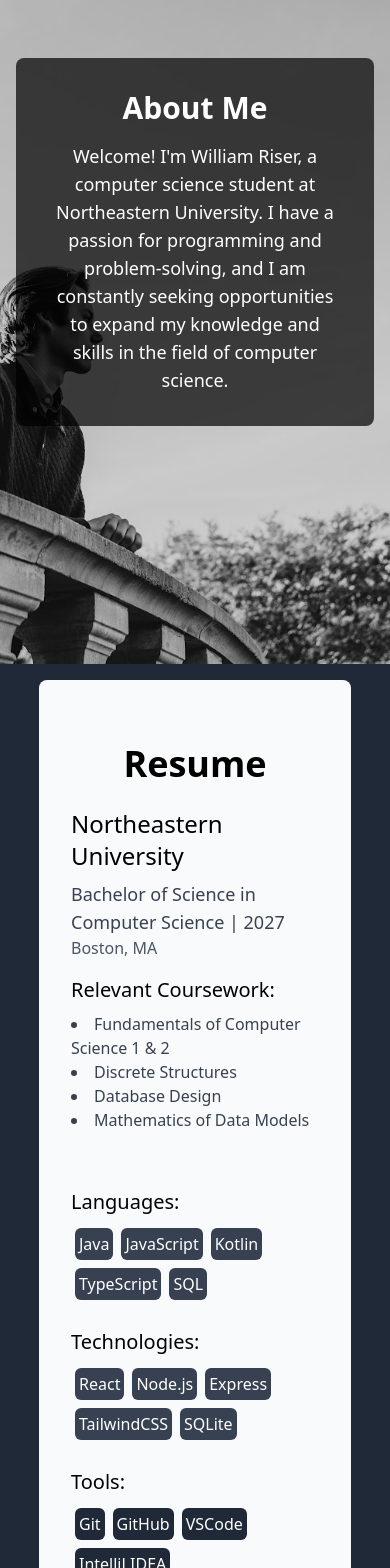
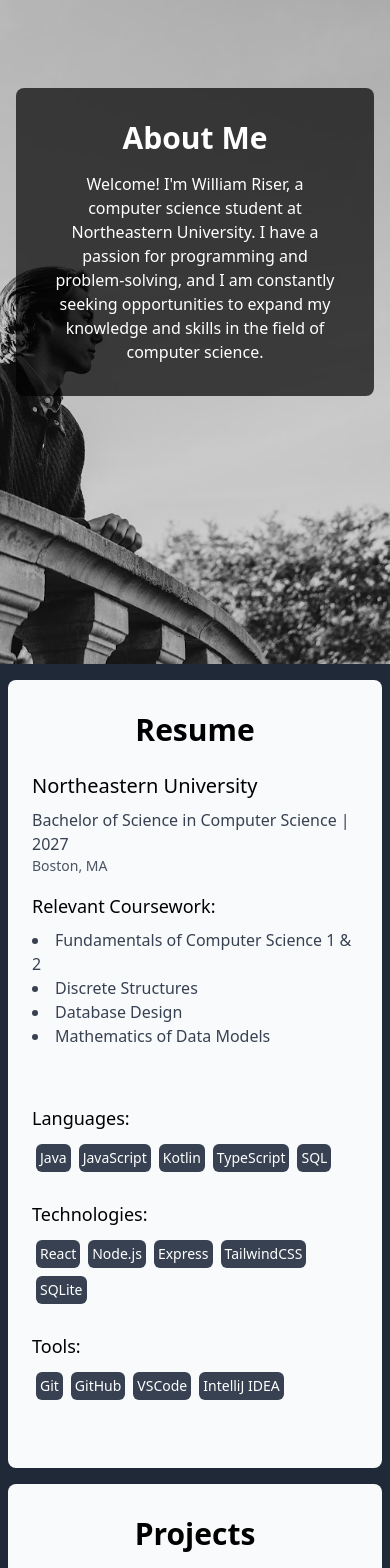
Before and after one commit to william-riser/personal-portfolio, a React (Vite) app: page / in a window 390 px wide. Shown: the part 180-1748 px from the top of the page. Built offline with nearby package versions, Linux system fonts and the light colour scheme.

Commit message:
Fix mobile compatibility

```diff
--- a/src/components/Bio.tsx
+++ b/src/components/Bio.tsx
@@ -5,14 +5,15 @@
   return (
       <section
           id="home"
-      className="bg-cover bg-fixed bg-center h-screen flex items-center"
+          className="bg-cover bg-fixed bg-center h-screen"
           style={{ backgroundImage: `url(${banner})` }}
       >
-      <div className="container mx-auto px-4 flex flex-row-reverse">
-        {/* Reverse order using flex-row-reverse */}
-        <div className="bg-black bg-opacity-70 p-8 text-white rounded-lg flex flex-col items-center text-center  sm:w-full md:w-3/4 lg:w-2/3 xl:w-1/2">
-          <h1 className="text-3xl font-bold mb-4">About Me</h1>
-          <p className="text-lg">
+        <div className="container mx-auto px-4 h-full flex items-center justify-end">
+          {/* Center content using flex */}
+          <div className="bg-black bg-opacity-70 p-8 text-white rounded-lg max-w-md w-full text-center">
+            {/* Adjust max-width and width for responsiveness */}
+            <h1 className="text-3xl md:text-4xl font-bold mb-4">About Me</h1>
+            <p className="text-base md:text-lg">
               Welcome! I'm William Riser, a computer science student at
               Northeastern University. I have a passion for programming and
               problem-solving, and I am constantly seeking opportunities to expand
--- a/src/components/Header.tsx
+++ b/src/components/Header.tsx
@@ -8,18 +8,24 @@
 const Header: React.FC<HeaderProps> = ({ sections }) => {
   const [isOpen, setIsOpen] = useState(false);
 
+  const toggleMenu = () => {
+    setIsOpen(!isOpen); // Toggle isOpen state
+  };
+
+  const closeMenu = () => {
+    setIsOpen(false); // Close the menu
+  };
+
   return (
-    <header
-      className={`z-10 fixed top-0 left-0 w-full py-4 transition-all duration-300 bg-gray-800 opacity-90`}
-    >
+      <header className={`z-10 fixed top-0 left-0 w-full py-4 transition-all duration-300 bg-gray-800 opacity-90`}>
         <div className="container mx-auto flex items-center justify-between">
           {/* Logo or Title */}
           <h1 className="text-3xl font-bold text-white">William Riser</h1>
 
           {/* Hamburger Button */}
           <button
-          className="md:hidden focus:outline-none  p-2"
-          onClick={() => setIsOpen(!isOpen)}
+              className="md:hidden focus:outline-none p-2"
+              onClick={toggleMenu} // Toggle isOpen state
           >
             <svg
                 xmlns="http://www.w3.org/2000/svg"
@@ -28,12 +34,7 @@
                 viewBox="0 0 24 24"
                 stroke="currentColor"
             >
-            <path
-              strokeLinecap="round"
-              strokeLinejoin="round"
-              strokeWidth={2}
-              d="M4 6h16M4 12h16M4 18h16"
-            />
+              <path strokeLinecap="round" strokeLinejoin="round" strokeWidth={2} d="M4 6h16M4 12h16M4 18h16" />
             </svg>
           </button>
 
@@ -48,7 +49,10 @@
                   <li
                       key={index}
                       className="py-2 md:py-0 hover:bg-gray-700 rounded-md md:px-2"
-                onClick={() => setIsOpen(false)} // Close menu on any link click
+                      onClick={(event) => {
+                        event.preventDefault();
+                        closeMenu();
+                      }}
                   >
                     <Link
                         to={section.toLowerCase()}
@@ -58,6 +62,7 @@
                         spy={true}
                         activeClass="active"
                         className="block" // Add block for full-width on mobile
+                        onClick={closeMenu} // Close menu on link click
                     >
                       {section}
                     </Link>
--- a/src/components/Projects.tsx
+++ b/src/components/Projects.tsx
@@ -24,7 +24,7 @@
       description:
           "This is my personal website to display my projects and resume. It is built using React and Tailwind CSS.",
       tech: ["React", "Tailwind"],
-      github: "https://github.com/william-riser/personal-websiteV2",
+      github: "https://github.com/william-riser/personal-portfolio",
     },
   ];
 
@@ -33,26 +33,23 @@
         <div
             id="projects"
             ref={ref}
-            className={`py-16 bg-gray-50 transition-transform duration-300 mt-4 mx-4 rounded-lg w-4/5 ${
-                inView ? "translate-y-0 opacity-100" : "translate-y-10 opacity-0"
+            className={`py-8 md:py-16 bg-gray-50 transition-transform duration-300 mt-4 mx-2 sm:mx-4 rounded-lg w-full sm:w-5/6 lg:w-4/5 ${
+                inView ? "lg:translate-y-0 lg:opacity-100" : "lg:translate-y-10 lg:opacity-0"
             }`}
         >
           <div className="container mx-auto px-4">
-            <h2 className="text-4xl font-bold mb-6 text-center">Projects</h2>
-            <div className="grid grid-cols-1 md:grid-cols-2 gap-8">
+            <h2 className="text-3xl md:text-4xl font-bold mb-6 text-center">Projects</h2>
+            <div className="grid grid-cols-1 gap-6 md:grid-cols-2 lg:grid-cols-3">
               {projects.map((project, index) => (
-                  <div
-                      key={index}
-                      className="p-6 bg-white rounded-lg shadow-md"
-                  >
-                    <h2 className="text-2xl font-bold mb-3">{project.name}</h2>
-                    <p className="text-lg mb-4">{project.description}</p>
+                  <div key={index} className="p-4 bg-white rounded-lg shadow-md">
+                    <h2 className="text-xl md:text-2xl font-bold mb-2">{project.name}</h2>
+                    <p className="text-sm md:text-base mb-4">{project.description}</p>
                     <div className="flex flex-wrap">
-                      <h2 className="text-lg mr-2 mb-1">Tech Stack:</h2>
+                      <h2 className="text-sm md:text-base mr-2 mb-1">Tech Stack:</h2>
                       {project.tech.map((tech, index) => (
                           <span
                               key={index}
-                              className="bg-gray-800 text-white text-sm px-2 py-1 rounded-md mr-2 mb-1"
+                              className="bg-gray-800 text-white text-xs md:text-sm px-2 py-1 rounded-md mr-2 mb-1"
                           >
                       {tech}
                     </span>
@@ -60,7 +57,7 @@
                     </div>
                     <a
                         href={project.github}
-                        className="block mt-4 text-lg bg-gray-800 hover:bg-gray-700 text-white font-bold py-2 px-4 rounded"
+                        className="block mt-4 text-sm md:text-base bg-gray-800 hover:bg-gray-700 text-white font-bold py-2 px-4 rounded"
                     >
                       GitHub
                     </a>
--- a/src/components/Resume.tsx
+++ b/src/components/Resume.tsx
@@ -22,22 +22,22 @@
         <div
             id="resume"
             ref={ref}
-            className={`py-16 bg-gray-50 transition-transform duration-300 mt-4 mx-4 rounded-lg w-4/5 ${
-                inView ? "translate-y-0 opacity-100" : "translate-y-10 opacity-0"
+            className={`py-8 md:py-16 bg-gray-50 transition-transform duration-300 mt-4 mx-2 sm:mx-4 rounded-lg w-full sm:w-5/6 lg:w-4/5 ${
+                inView ? "lg:translate-y-0 lg:opacity-100" : "lg:translate-y-10 lg:opacity-0"
             }`}
         >
           <div className="container mx-auto px-4">
-            <h2 className="text-4xl font-bold mb-6 text-center">Resume</h2>
-            <div className="flex flex-wrap justify-center">
-              <div className="w-full md:w-1/2 px-4 mb-8">
+            <h2 className="text-3xl md:text-4xl font-bold mb-6 text-center">Resume</h2>
+            <div className="flex flex-col md:flex-row justify-center">
+              <div className="w-full md:w-1/2 px-2 md:px-4 mb-8">
                 <div className="mb-6">
-                  <h3 className="text-2xl font-medium mb-2">Northeastern University</h3>
-                  <p className="text-lg text-gray-700">
+                  <h3 className="text-xl md:text-2xl font-medium mb-2">Northeastern University</h3>
+                  <p className="text-base md:text-lg text-gray-700">
                     Bachelor of Science in Computer Science | 2027
                   </p>
-                  <p className="text-gray-600">Boston, MA</p>
+                  <p className="text-sm text-gray-600">Boston, MA</p>
                   <div className="mt-4">
-                    <h4 className="text-xl font-medium mb-2">Relevant Coursework:</h4>
+                    <h4 className="text-lg md:text-xl font-medium mb-2">Relevant Coursework:</h4>
                     <ul className="list-disc list-inside text-gray-700">
                       {courses.map((course) => (
                           <li key={course}>{course}</li>
@@ -47,15 +47,12 @@
                 </div>
               </div>
 
-              <div className="w-full md:w-1/2 px-4 mb-8">
+              <div className="w-full md:w-1/2 px-2 md:px-4 mb-8">
                 <div className="mb-6">
-                  <h4 className="text-xl font-medium mb-2">Languages:</h4>
+                  <h4 className="text-lg md:text-xl font-medium mb-2">Languages:</h4>
                   <div className="flex flex-wrap">
                     {languages.map((language) => (
-                        <span
-                            key={language}
-                            className="bg-gray-700 rounded-md p-1 m-1 text-white"
-                        >
+                        <span key={language} className="bg-gray-700 rounded-md p-1 m-1 text-white text-sm">
                       {language}
                     </span>
                     ))}
@@ -63,13 +60,10 @@
                 </div>
 
                 <div className="mb-6">
-                  <h4 className="text-xl font-medium mb-2">Technologies:</h4>
+                  <h4 className="text-lg md:text-xl font-medium mb-2">Technologies:</h4>
                   <div className="flex flex-wrap">
                     {technologies.map((technology) => (
-                        <span
-                            key={technology}
-                            className=" bg-gray-700 rounded-md p-1 m-1 text-white"
-                        >
+                        <span key={technology} className="bg-gray-700 rounded-md p-1 m-1 text-white text-sm">
                       {technology}
                     </span>
                     ))}
@@ -77,13 +71,10 @@
                 </div>
 
                 <div>
-                  <h4 className="text-xl font-medium mb-2">Tools:</h4>
+                  <h4 className="text-lg md:text-xl font-medium mb-2">Tools:</h4>
                   <div className="flex flex-wrap">
                     {tools.map((tool) => (
-                        <span
-                            key={tool}
-                            className="bg-gray-800 rounded-md p-1 m-1 text-white"
-                        >
+                        <span key={tool} className="bg-gray-700 rounded-md p-1 m-1 text-white text-sm">
                       {tool}
                     </span>
                     ))}
```
Lines whose indentation alone changed are shown as unchanged.
